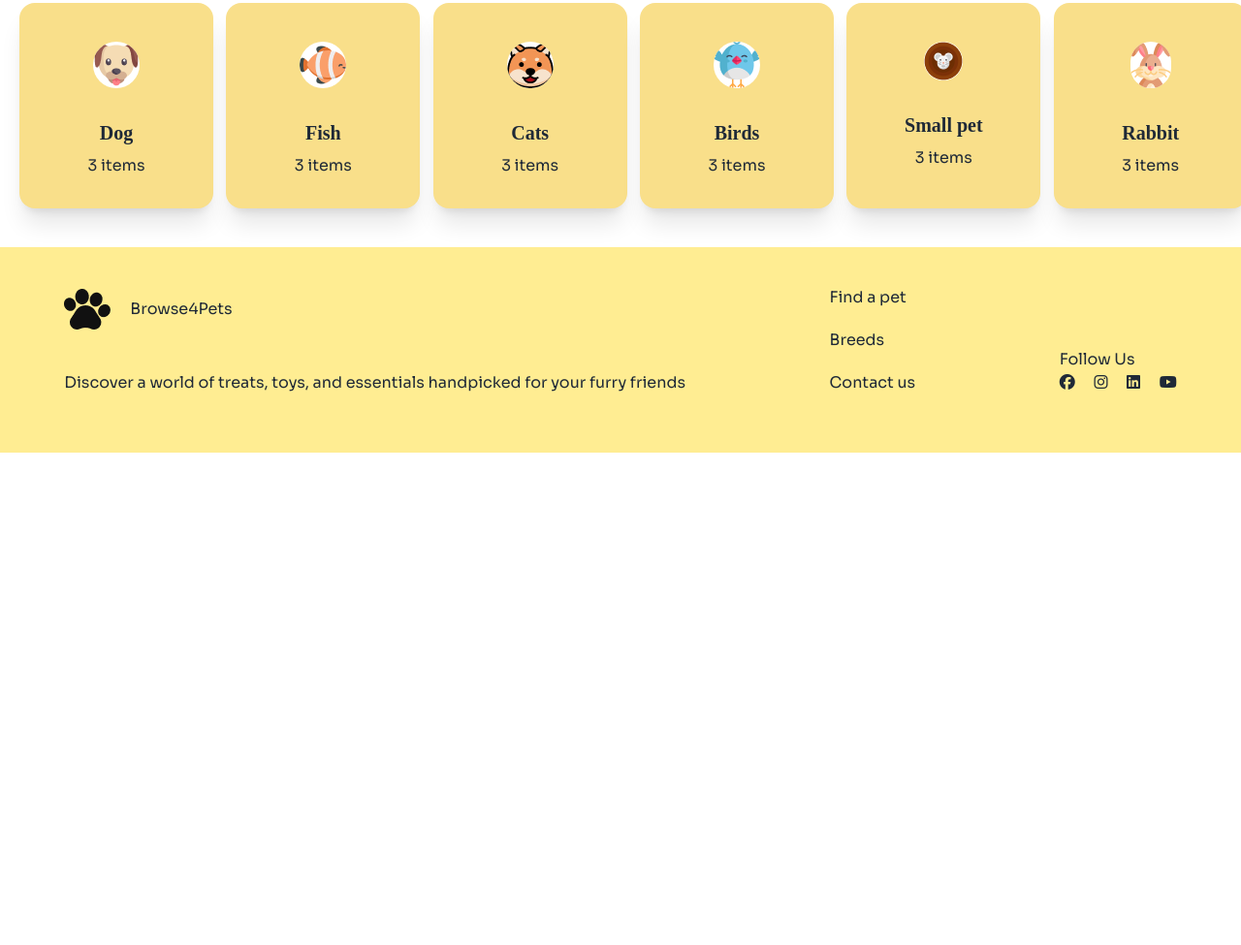
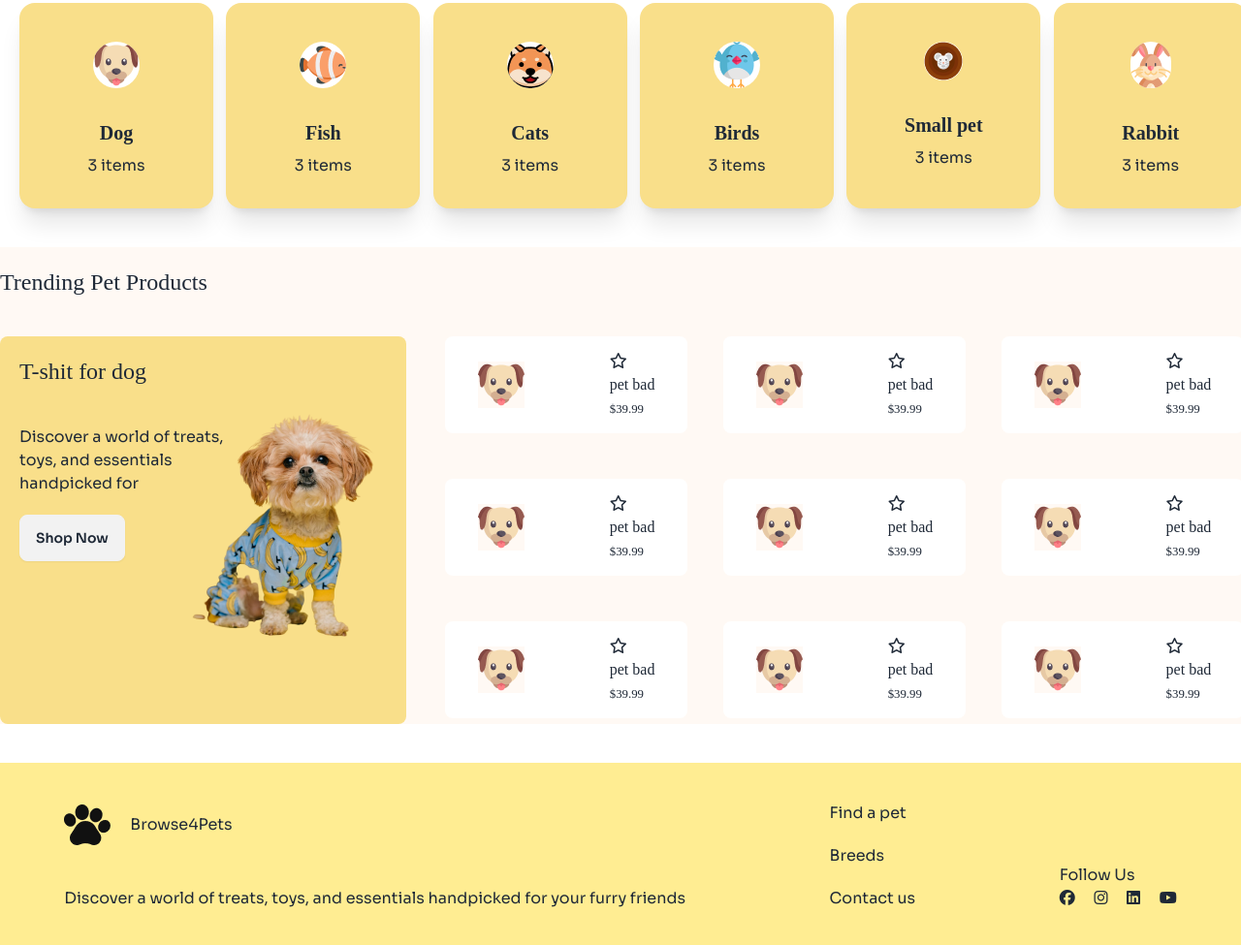
Before and after one commit to fahadbgnr/Assignment_03_Category_0001, a plain HTML site: page index.html in a window 1280 px wide. Shown: the part 968-1943 px from the top of the page at 97% size. Before the commit the page ends 1435 px from the top, so only its background shows below. Drawn offline with nearby package versions, Linux system fonts and the light colour scheme; a web font is replaced by a local one.

Commit message:
trending pet section done

```diff
--- a/index.html
+++ b/index.html
@@ -29,7 +29,9 @@
                         'footer-bg': 'rgba(255, 220, 38, 0.5)',
                         'nav-bg': 'rgba(255, 249, 244, 1)',
                         'nav-text': '#FFDC26',
-                        'main-bg': 'rgba(249, 223, 138, 1)'
+                        'main-bg': 'rgba(249, 223, 138, 1)',
+                        'main-bg-2': '#FFF9F4',
+                        'mini-card-bg': 'rgba(255, 255, 255, 1)'
 
                     }
                 }
@@ -156,15 +158,10 @@
             <div>
                 <img src="c1-assets/cat-big.png" alt="">
             </div>
+        </section>
+    </header>
 
-
-
-
-
-
-        </section>
-
-    </header>
+    <!-- main section -->
     <main class="font-adlam lg:max-w-7xl my-10 mx-auto">
         <!-- Browse By Categories -->
         <section>
@@ -175,10 +172,7 @@
                 <!-- card 1 -->
                 <div class="card bg-main-bg lg:w-[200px] w-[150px] shadow-xl">
                     <figure class="px-10 pt-10">
-                      <img
-                        src="c1-assets/dog-cartoon.png"
-                        alt="dog"
-                        class="bg-white rounded-full" />
+                        <img src="c1-assets/dog-cartoon.png" alt="dog" class="bg-white rounded-full" />
                     </figure>
                     <div class="card-body items-center text-center">
                         <h2 class="card-title">Dog</h2>
@@ -189,10 +183,7 @@
                 <!-- card 2 -->
                 <div class="card bg-main-bg lg:w-[200px] w-[150px] shadow-xl">
                     <figure class="px-10 pt-10">
-                      <img
-                        src="c1-assets/fish-cartoon.png"
-                        alt="fish"
-                        class="bg-white rounded-full" />
+                        <img src="c1-assets/fish-cartoon.png" alt="fish" class="bg-white rounded-full" />
                     </figure>
                     <div class="card-body items-center text-center">
                         <h2 class="card-title">Fish</h2>
@@ -203,10 +194,7 @@
                 <!-- card 3 -->
                 <div class="card bg-main-bg lg:w-[200px] w-[150px] shadow-xl">
                     <figure class="px-10 pt-10">
-                      <img
-                        src="c1-assets/cat-cartoon.png"
-                        alt="Cats"
-                        class="bg-white rounded-full" />
+                        <img src="c1-assets/cat-cartoon.png" alt="Cats" class="bg-white rounded-full" />
                     </figure>
                     <div class="card-body items-center text-center">
                         <h2 class="card-title">Cats</h2>
@@ -217,10 +205,7 @@
                 <!-- card 4 -->
                 <div class="card bg-main-bg lg:w-[200px] w-[150px] shadow-xl">
                     <figure class="px-10 pt-10">
-                      <img
-                        src="c1-assets/bird-cartoon.png"
-                        alt="Birds"
-                        class="bg-white rounded-full" />
+                        <img src="c1-assets/bird-cartoon.png" alt="Birds" class="bg-white rounded-full" />
                     </figure>
                     <div class="card-body items-center text-center">
                         <h2 class="card-title">Birds</h2>
@@ -231,10 +216,7 @@
                 <!-- card 5 -->
                 <div class="card bg-main-bg lg:w-[200px] w-[150px] shadow-xl">
                     <figure class="px-10 pt-10">
-                      <img
-                        src="c1-assets/mouse-cartoon.png"
-                        alt="Small pet"
-                        class="bg-white rounded-full"/>
+                        <img src="c1-assets/mouse-cartoon.png" alt="Small pet" class="bg-white rounded-full" />
                     </figure>
                     <div class="card-body items-center text-center">
                         <h2 class="card-title">Small pet</h2>
@@ -245,10 +227,7 @@
                 <!-- card 6 -->
                 <div class="card bg-main-bg lg:w-[200px] w-[150px] shadow-xl">
                     <figure class="px-10 pt-10">
-                      <img
-                        src="c1-assets/rabbit-cartoon.png"
-                        alt="Rabbit"
-                        class=" bg-white rounded-full" />
+                        <img src="c1-assets/rabbit-cartoon.png" alt="Rabbit" class=" bg-white rounded-full" />
                     </figure>
                     <div class="card-body items-center text-center">
                         <h2 class="card-title">Rabbit</h2>
@@ -257,6 +236,95 @@
                     </div>
                 </div>
 
+            </div>
+        </section>
+
+        <!-- Trending Pet Products section -->
+        <section class="my-10 bg-main-bg-2">
+            <h3 class="text-2xl pt-5">Trending Pet Products</h3>
+
+            <div class="max-w-[1600px] lg:flex lg:gap-10">
+                <!-- card section -->
+                <div class="lg:w-[424px] lg:h-[400px] bg-main-bg mt-10 rounded-lg relative">
+                    <div class="lg:absolute">
+                        <h1 class="text-2xl  p-5">T-shit for dog</h1>
+                        <p class="font-sora p-5">Discover a world of treats,<br> toys, and essentials <br>
+                            handpicked for</p>
+                        <button class="btn ml-5 font-sora">Shop Now</button>
+
+                    </div>
+                    <div class="ml-48">
+                        <img src="c1-assets/cute-pet-small.png" alt="">
+                    </div>
+
+                </div>
+                <!-- mini card section -->
+                <div class="lg:mt-10 mt-10 grid grid-cols-2 lg:grid-cols-3 lg:gap-10 gap-5">
+                    <!-- mini card 1 -->
+                    <div class="lg:w-[250px] lg:h-[100px] flex gap-5 bg-mini-card-bg justify-around items-center rounded-lg">
+                        <div><img class="bg-main-bg-2" src="c1-assets/dog-cartoon.png" alt=""></div>
+                        <div><i class="fa-regular fa-star"></i>
+                        <h4>pet bad</h4>
+                    <small>$39.99</small></div>
+                    </div>
+                    <!-- mini card 2 -->
+                    <div class="lg:w-[250px] lg:h-[100px] flex gap-5 bg-mini-card-bg justify-around items-center rounded-lg">
+                        <div><img class="bg-main-bg-2" src="c1-assets/dog-cartoon.png" alt=""></div>
+                        <div><i class="fa-regular fa-star"></i>
+                        <h4>pet bad</h4>
+                    <small>$39.99</small></div>
+                    </div>
+                    <!-- mini card 3 -->
+                    <div class="lg:w-[250px] lg:h-[100px] flex gap-5 bg-mini-card-bg justify-around items-center rounded-lg">
+                        <div><img class="bg-main-bg-2" src="c1-assets/dog-cartoon.png" alt=""></div>
+                        <div><i class="fa-regular fa-star"></i>
+                        <h4>pet bad</h4>
+                    <small>$39.99</small></div>
+                    </div>
+                    <!-- mini card 4 -->
+                    <div class="lg:w-[250px] lg:h-[100px] flex gap-5 bg-mini-card-bg justify-around items-center rounded-lg">
+                        <div><img class="bg-main-bg-2" src="c1-assets/dog-cartoon.png" alt=""></div>
+                        <div><i class="fa-regular fa-star"></i>
+                        <h4>pet bad</h4>
+                    <small>$39.99</small></div>
+                    </div>
+                    <!-- mini card 5 -->
+                    <div class="lg:w-[250px] lg:h-[100px] flex gap-5 bg-mini-card-bg justify-around items-center rounded-lg">
+                        <div><img class="bg-main-bg-2" src="c1-assets/dog-cartoon.png" alt=""></div>
+                        <div><i class="fa-regular fa-star"></i>
+                        <h4>pet bad</h4>
+                    <small>$39.99</small></div>
+                    </div>
+                    <!-- mini card 6 -->
+                    <div class="lg:w-[250px] lg:h-[100px] flex gap-5 bg-mini-card-bg justify-around items-center rounded-lg">
+                        <div><img class="bg-main-bg-2" src="c1-assets/dog-cartoon.png" alt=""></div>
+                        <div><i class="fa-regular fa-star"></i>
+                        <h4>pet bad</h4>
+                    <small>$39.99</small></div>
+                    </div>
+                    <!-- mini card 7 -->
+                    <div class="lg:w-[250px] lg:h-[100px] flex gap-5 bg-mini-card-bg justify-around items-center rounded-lg">
+                        <div><img class="bg-main-bg-2" src="c1-assets/dog-cartoon.png" alt=""></div>
+                        <div><i class="fa-regular fa-star"></i>
+                        <h4>pet bad</h4>
+                    <small>$39.99</small></div>
+                    </div>
+                    <!-- mini card 8 -->
+                    <div class="lg:w-[250px] lg:h-[100px] flex gap-5 bg-mini-card-bg justify-around items-center rounded-lg">
+                        <div><img class="bg-main-bg-2" src="c1-assets/dog-cartoon.png" alt=""></div>
+                        <div><i class="fa-regular fa-star"></i>
+                        <h4>pet bad</h4>
+                    <small>$39.99</small></div>
+                    </div>
+                    <!-- mini card 9 -->
+                    <div class="lg:w-[250px] lg:h-[100px] flex gap-5 bg-mini-card-bg justify-around items-center rounded-lg">
+                        <div><img class="bg-main-bg-2" src="c1-assets/dog-cartoon.png" alt=""></div>
+                        <div><i class="fa-regular fa-star"></i>
+                        <h4>pet bad</h4>
+                    <small>$39.99</small></div>
+                    </div>
+
+                </div>
             </div>
         </section>
 
```
Lines whose indentation alone changed are shown as unchanged.
